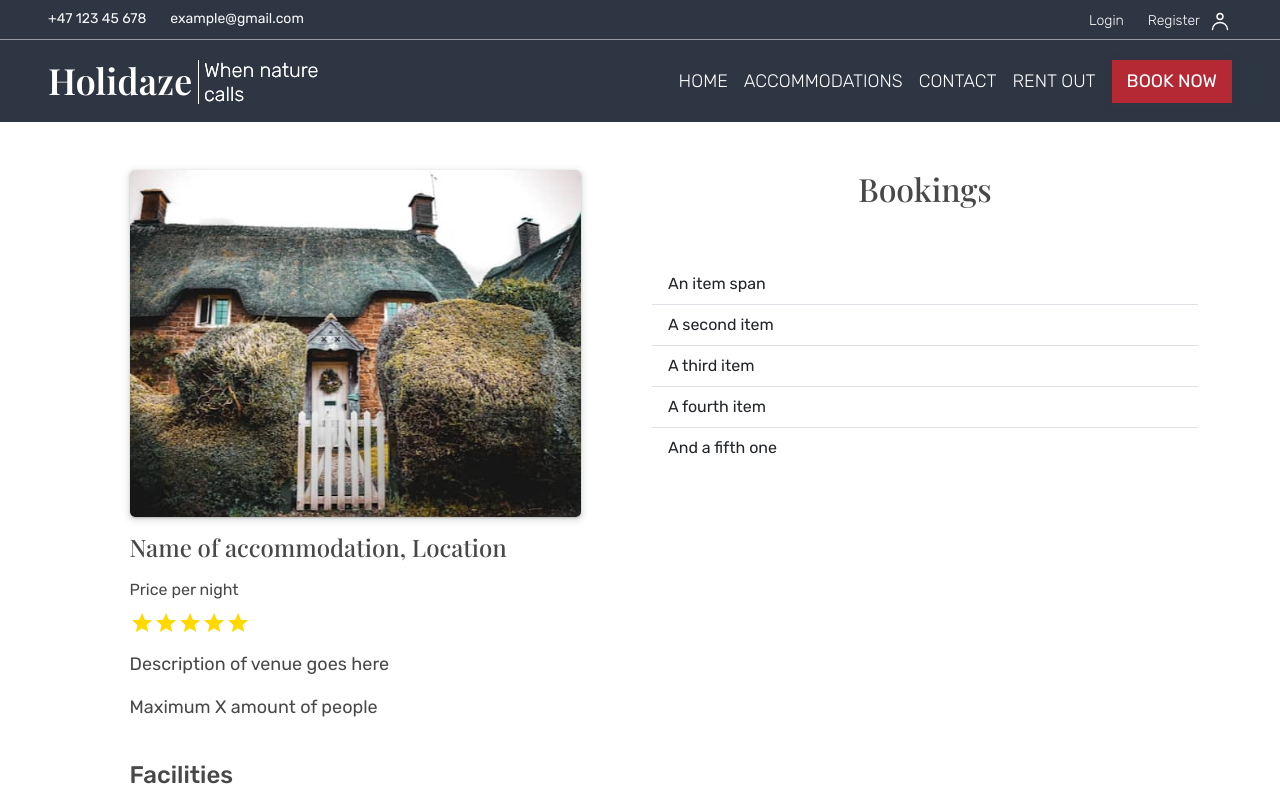
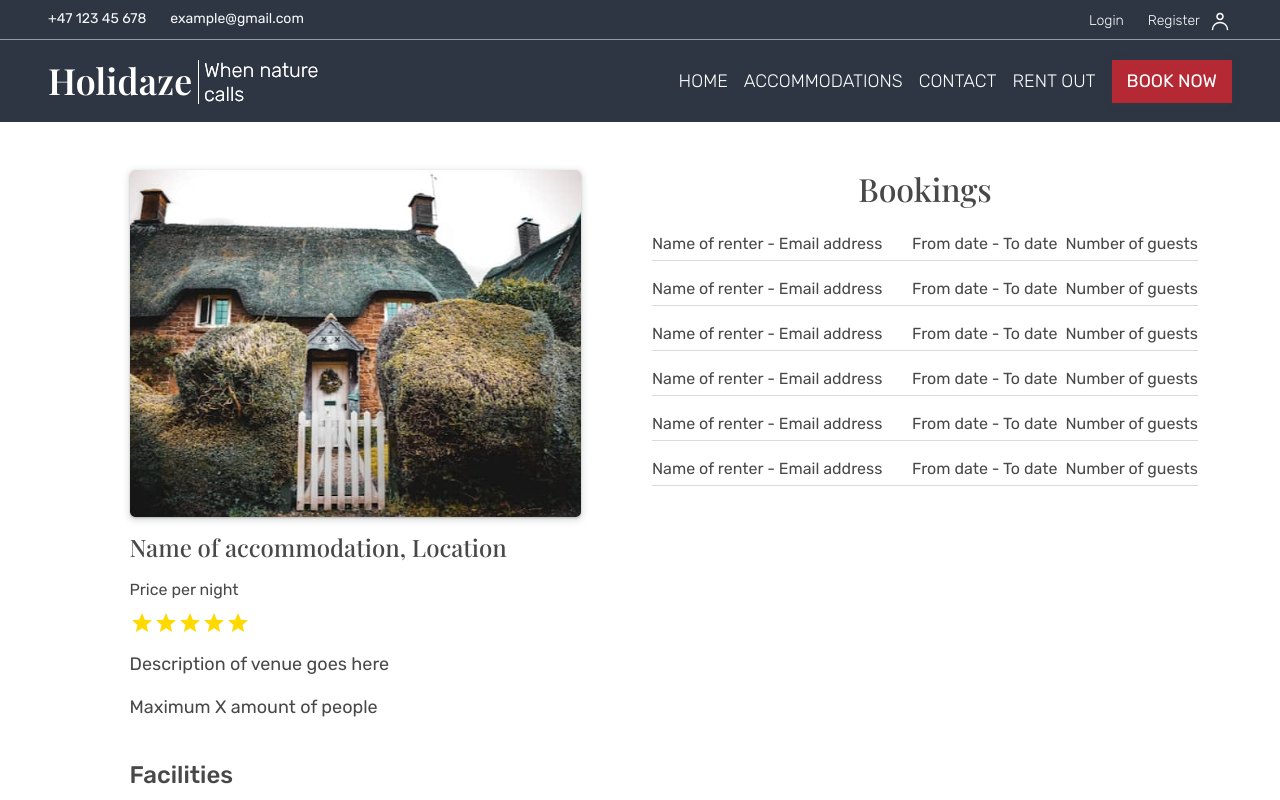
Before and after one commit to teehbee/project-exam-2, a React (Vite) app: page /venue-manager-administration in a window 1280 px wide. Shown: the top 800 px of the page. Built offline with nearby package versions, Linux system fonts and the light colour scheme; a web font is replaced by a local one.

Commit message:
add bookingslistitems to a separate component then import into the bookings list comp

```diff
--- a/src/components/bookings/BookingsList.tsx
+++ b/src/components/bookings/BookingsList.tsx
@@ -1,14 +1,15 @@
+import BookingsListItem from "./BookingsListItem";
+
 function BookingsList() {
   return (
     <div className="col-12 col-md-6">
       <h2 className="secondary-font">Bookings</h2>
-      <ul className="list-group list-group-flush text-start py-5">
-        <li className="list-group-item">An item span</li>
-        <li className="list-group-item">A second item</li>
-        <li className="list-group-item">A third item</li>
-        <li className="list-group-item">A fourth item</li>
-        <li className="list-group-item">And a fifth one</li>
-      </ul>
+      <BookingsListItem />
+      <BookingsListItem />
+      <BookingsListItem />
+      <BookingsListItem />
+      <BookingsListItem />
+      <BookingsListItem />
     </div>
   );
 }
--- /dev/null
+++ b/src/components/bookings/BookingsListItem.tsx
@@ -0,0 +1,19 @@
+function BookingsListItem() {
+  return (
+    <div className="d-flex justify-content-between pt-3 border-bottom-gray">
+      <div>
+        <p className="mb-1">Name of renter - Email address</p>
+      </div>
+      <div className="d-flex">
+        <div className="pe-2">
+          <p className="mb-1">From date - To date</p>
+        </div>
+        <div>
+          <p className="mb-1">Number of guests</p>
+        </div>
+      </div>
+    </div>
+  );
+}
+
+export default BookingsListItem;
--- a/src/components/bookings/index.tsx
+++ b/src/components/bookings/index.tsx
@@ -1,5 +1,6 @@
 import BookingsContent from "./BookingsContent";
 import BookingsList from "./BookingsList";
 import BookingsButtons from "./BookingsButtons";
+import BookingsListItem from "./BookingsListItem";
 
-export { BookingsContent, BookingsList, BookingsButtons };
+export { BookingsContent, BookingsList, BookingsButtons, BookingsListItem };
--- a/src/styles/style.scss
+++ b/src/styles/style.scss
@@ -301,6 +301,10 @@ header .active {
   box-shadow: rgba(60, 64, 67, 0.3) 0px 1px 2px 0px, rgba(60, 64, 67, 0.15) 0px 2px 6px 2px;
 }
 
+.border-bottom-gray {
+  border-bottom: 0.5px solid rgb(72, 72, 72, 0.2);
+}
+
 // Forms - Search-form
 
 .search-form {
```
